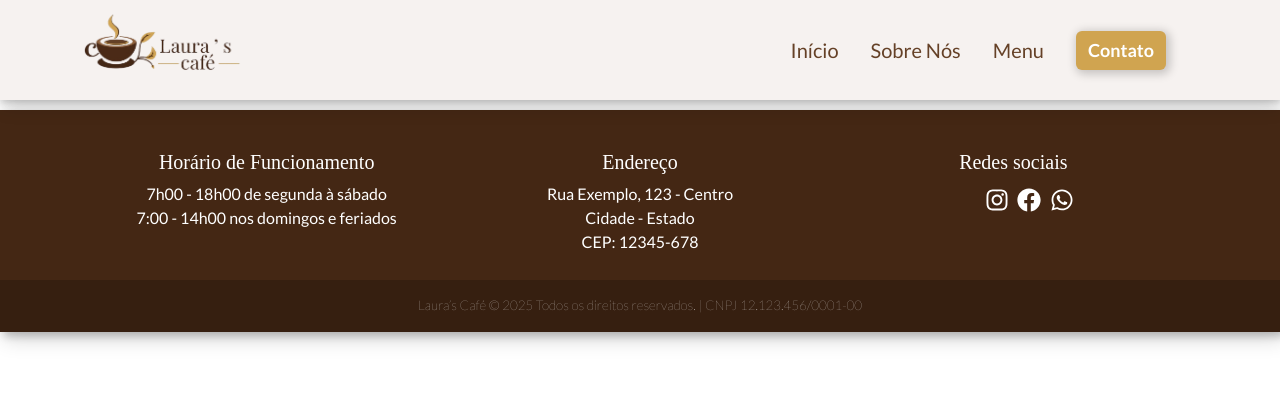
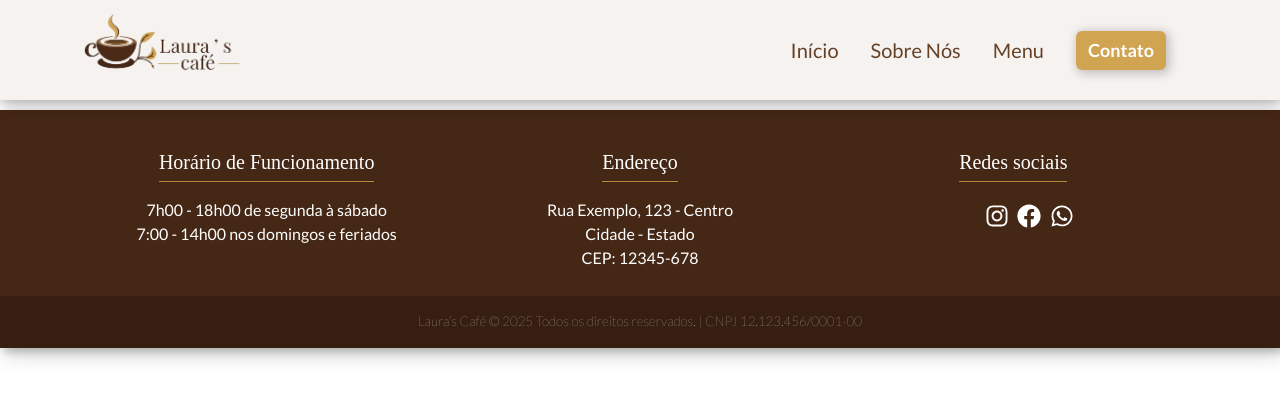
Before and after one commit to LucasLeme04/laura-cafe, a React (Vite) app in the folder lauras-cafe/: page / in a window 1280 px wide. Shown: the top 400 px of the page. Built offline with nearby package versions, Linux system fonts and the light colour scheme.

Commit message:
Footer e botão de contato atualizados

```diff
--- a/lauras-cafe/src/components/components-style.css
+++ b/lauras-cafe/src/components/components-style.css
@@ -40,6 +40,13 @@
     color: #ffffff;
 }
 
+.btn-custom:focus {
+    background-color: #ecaf44;
+    color: #ffffff;
+}
+
+
+
 /* ----------------------------- FOOTER ---------------------------------*/
 
 footer {
@@ -68,6 +75,22 @@ footer h4 {
     flex: 1;
 }
 
+.footer-item h5 {
+  position: relative;
+  display: inline-block;
+  padding-bottom: 8px;
+  margin-bottom: 16px;
+}
+
+.footer-item h5::after {
+  content: "";
+  position: absolute;
+  left: 0;
+  bottom: 0;
+  width: 100%;
+  border-bottom: 1px solid #b88a3c;
+}
+
 .btn-icon-footer {
     padding: 0.2rem;
     color: white;
```
